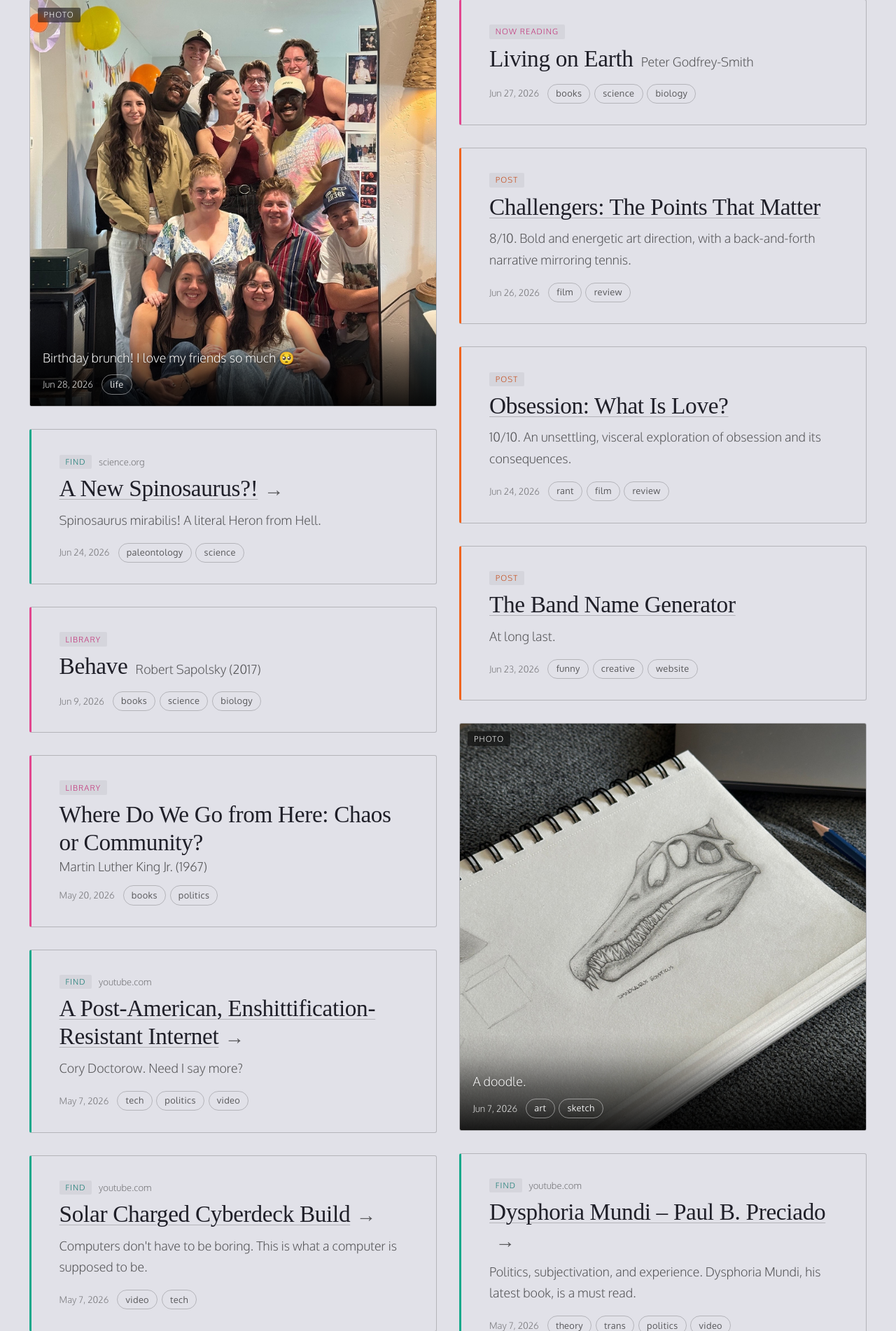
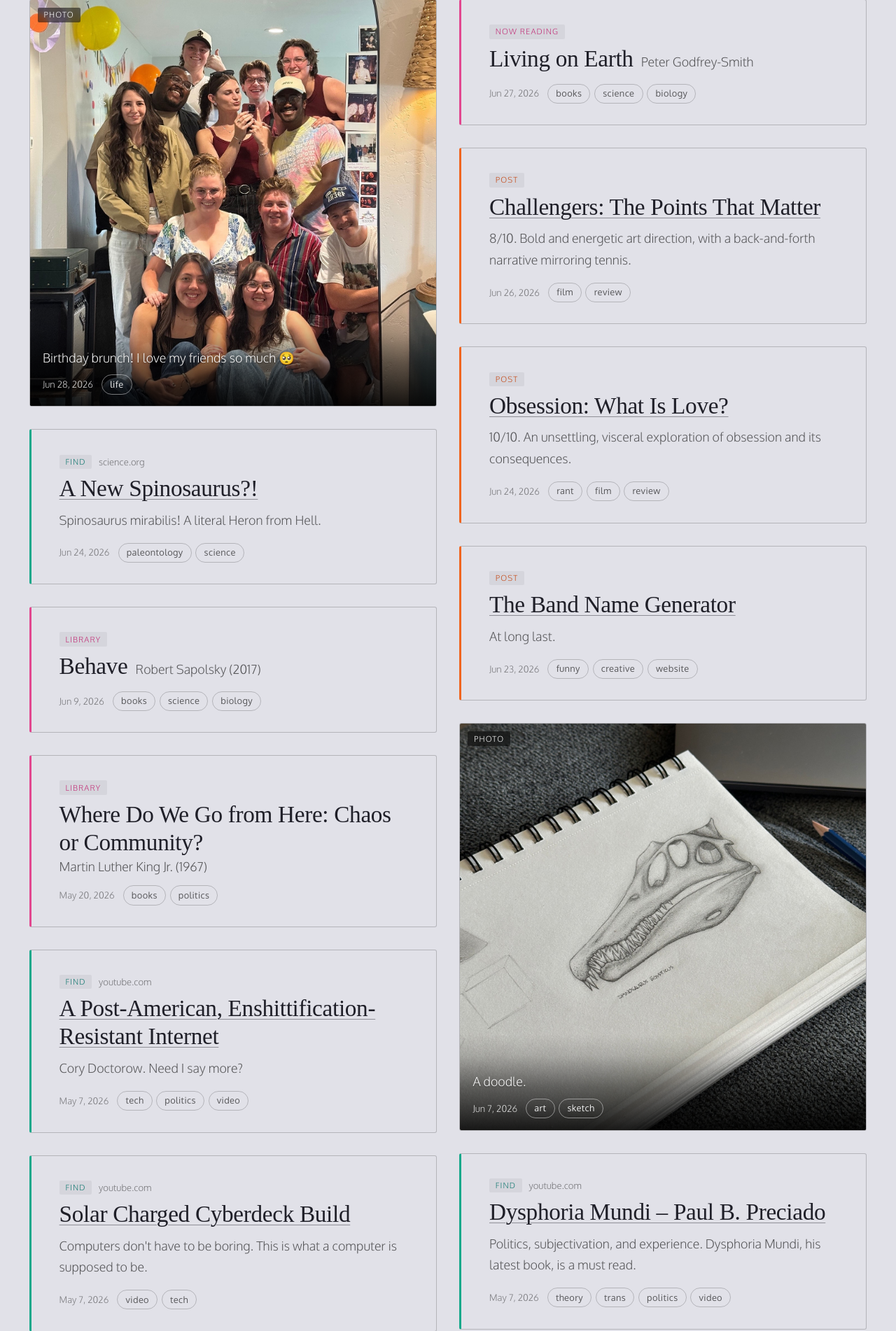
Before and after one commit to zoeallgaier/portfolio, a PHP site: page /marginalia/ in a window 1280 px wide. Shown: the part 133-2035 px from the top of the page at 70% size. Run offline with PHP 8.4, Linux system fonts and the light colour scheme; some web fonts are replaced.

Commit message:
Feed: drop title arrows, make link underline clearer
Co-Authored-By: Claude Opus 4.8 <noreply@anthropic.com>

```diff
--- a/marginalia/style.css
+++ b/marginalia/style.css
@@ -126,7 +126,7 @@ main {
    non-clickable text titles (library) have none. */
 a.entry-title {
   text-decoration: underline;
-  text-decoration-color: var(--rule);
+  text-decoration-color: color-mix(in srgb, var(--text) 42%, transparent);
   text-decoration-thickness: 1px;
   text-underline-offset: 4px;
   transition: color 0.2s, text-decoration-color 0.2s;
@@ -134,15 +134,6 @@ a.entry-title {
 a.entry-title:hover { text-decoration-color: var(--text); }
 
 .entry-title--text { cursor: default; }
-
-/* External finds get a forward arrow (kept clear of the underline). */
-.entry--find .entry-title::after {
-  content: '\2192';
-  display: inline-block;
-  margin-left: 0.3em;
-  font-size: 0.85em;
-  color: var(--muted);
-}
 
 /* —— Library row: title + author share one line. Title matches every other
    entry's title (same size/family); only the layout is inline. —— */
```
